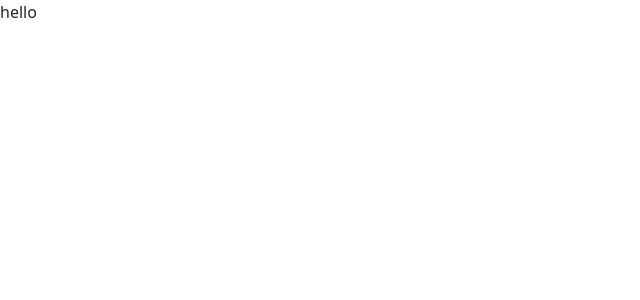
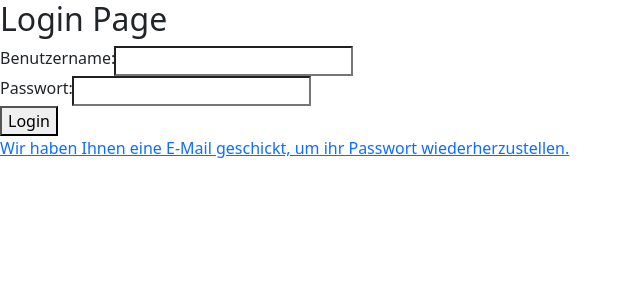
Before and after one commit to WillyKirchner/Softwaretechnik_Praktikum, a React (Create React App) app in the folder frontend/: page /#/ in a window 1280 px wide. Shown: the top 300 px of the page, without its empty margins (0-640 px from the left). Built offline with nearby package versions, Linux system fonts and the light colour scheme.

Commit message:
changed login

```diff
--- a/frontend/src/App.js
+++ b/frontend/src/App.js
@@ -7,7 +7,7 @@ function App() {
   return (
     <Router>
         <Routes>
-            <Route path="/" element={<Login />} />
+            <Route path="/" element={<Login/>} />
         </Routes>
     </Router>
   );
--- a/frontend/src/pages/Login.js
+++ b/frontend/src/pages/Login.js
@@ -1,15 +1,78 @@
-import react from 'react';
+//import react from 'react';
 import UsersTable from "../components/UsersTable";
 import PropTypes from "prop-types";
+import React, { useState } from 'react';
 
-const Login = props => {
-    const { users } = props;
+function Login() {
+  const [username, setUsername] = useState('');
+  const [password, setPassword] = useState('');
 
-    return <div>hello</div>;
-}
+  const handleLogin = (event) => {
+    event.preventDefault();
+    // For now, just log the username and password to the console
+    console.log('Logging in with', username, password);
+  };
 
-Login.propTypes = {
-    users: PropTypes.object,
+  const handleForgotPassword = () => {
+    // Placeholder for forgot password logic
+    alert('Forgot Password clicked');
+  };
+
+  return (
+    <div className="login-container">
+      <h2>Login Page</h2>
+      <form onSubmit={handleLogin}>
+        <div className="input-group">
+          <label htmlFor="username">Benutzername:</label>
+          <input
+            type="text"
+            id="username"
+            name="username"
+            value={username}
+            onChange={(e) => setUsername(e.target.value)}
+            required
+          />
+        </div>
+
+        <div className="input-group">
+          <label htmlFor="password">Passwort:</label>
+          <input
+            type="password"
+            id="password"
+            name="password"
+            value={password}
+            onChange={(e) => setPassword(e.target.value)}
+            required
+          />
+        </div>
+
+        <button type="submit" className="login-button">
+          Login
+        </button>
+
+        <div className="forgot-password">
+          <a href="#!" onClick={handleForgotPassword}>
+            Wir haben Ihnen eine E-Mail geschickt, um ihr Passwort wiederherzustellen.
+          </a>
+        </div>
+      </form>
+    </div>
+  );
 }
 
 export default Login;
+
+
+//other stuff
+
+//const Login = props => {
+  //  const { users } = props;
+
+  //  return <div>hello</div>;
+//}
+
+//Login.propTypes = {
+  //  users: PropTypes.object,
+//}
+
+//export default Login;
```
